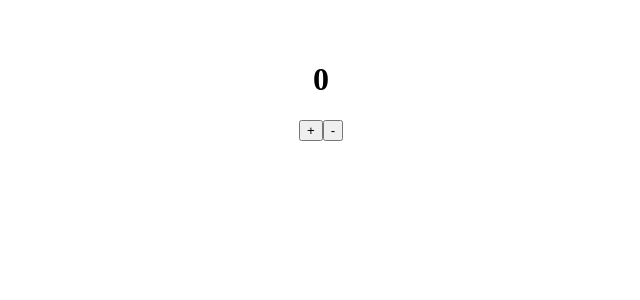
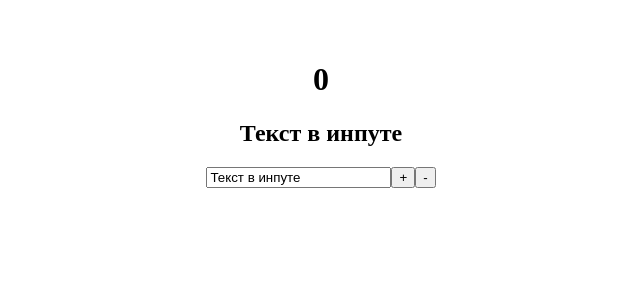
Before and after one commit to wizzzout/react-fundamental, a React (Vite) app: page / in a window 1280 px wide. Shown: the top 300 px of the page, without its empty margins (319-959 px from the left). Built offline with nearby package versions, Linux system fonts and the light colour scheme.

Commit message:
Создал управляемый компонент при помощи двустороннего связывания.

```diff
--- a/src/App.jsx
+++ b/src/App.jsx
@@ -3,6 +3,7 @@ import React, {useState} from "react";
 
 function App() {
     const [likes, setLikes] = useState(0)
+    const [value, setValue] = useState('Текст в инпуте')
 
     function increment() {
         setLikes(likes +1)
@@ -14,6 +15,14 @@ function App() {
 	return <>
         <div className="App">
             <h1>{likes}</h1>
+
+            <h2>{value}</h2>
+            <input
+                type="text"
+                value={value}
+                onChange={event => setValue(event.target.value)}
+            />
+
             <button onClick={increment}>+</button>
             <button onClick={decrement}>-</button>
         </div>
```
